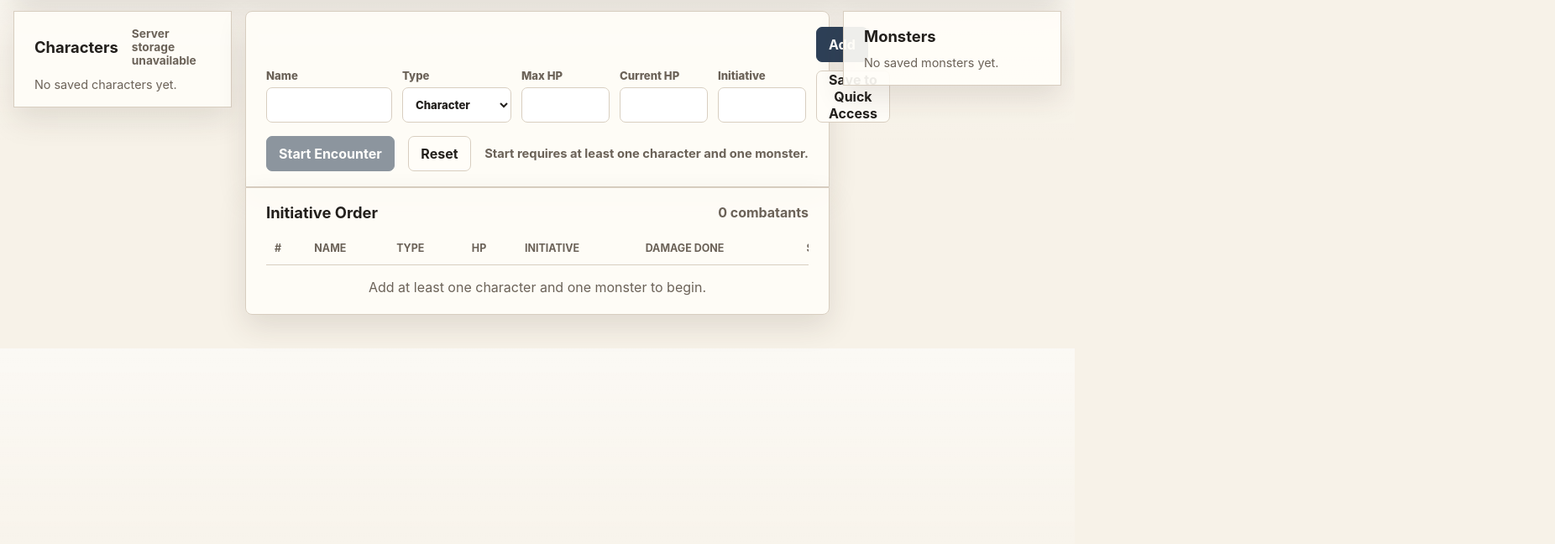
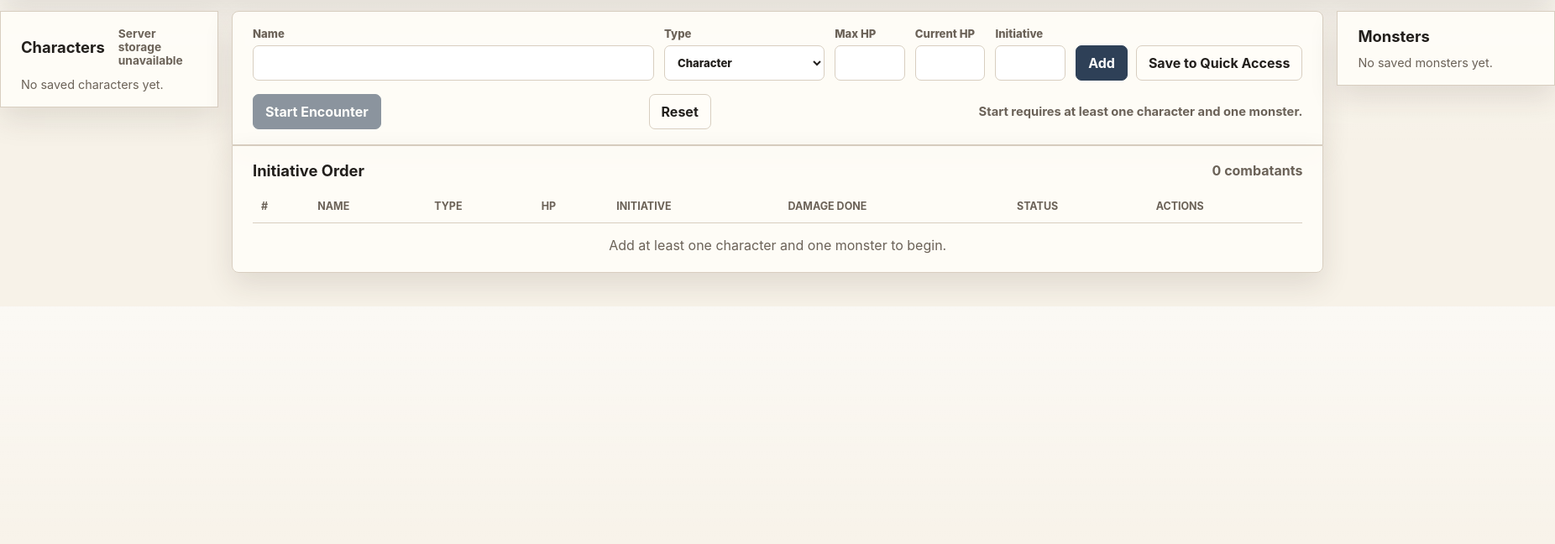
Before and after one commit to jaymoll/dnd-combat-tracker, a website: page index.html in a window 1280 px wide. Shown: the part 152-800 px from the top of the page at 84% size, 1852 px wide, since content can reach past the window. Drawn offline with Linux system fonts and the light colour scheme; no server answers.

Commit message:
changes to app ui

```diff
--- a/styles.css
+++ b/styles.css
@@ -60,7 +60,8 @@ button:disabled {
 }
 
 .app-shell {
-  width: min(1440px, calc(100% - 32px));
+  width: max-content;
+  min-width: calc(100% - 32px);
   margin: 0 auto;
   padding: 28px 0 40px;
 }
@@ -86,14 +87,14 @@ button:disabled {
 
 .tracker-layout {
   display: grid;
-  grid-template-columns: minmax(210px, 260px) minmax(0, 1fr) minmax(210px, 260px);
+  grid-template-columns: minmax(210px, 260px) minmax(max-content, 1fr) minmax(210px, 260px);
   gap: 16px;
   align-items: start;
   margin-top: 16px;
 }
 
 .tracker-main {
-  min-width: 0;
+  min-width: max-content;
 }
 
 .eyebrow {
@@ -151,7 +152,7 @@ h2 {
 .combatant-form,
 .damage-form {
   display: grid;
-  grid-template-columns: minmax(150px, 1.4fr) minmax(130px, 0.9fr) repeat(3, minmax(105px, 0.7fr)) auto;
+  grid-template-columns: minmax(220px, 2fr) minmax(130px, 0.8fr) repeat(3, minmax(78px, 0.35fr)) auto;
   gap: 12px;
   align-items: end;
 }
@@ -331,12 +332,15 @@ button:focus-visible {
 }
 
 .table-wrap {
-  overflow-x: auto;
+  display: flex;
+  justify-content: center;
+  width: 100%;
+  overflow-x: visible;
 }
 
 table {
   width: 100%;
-  min-width: 880px;
+  min-width: max-content;
   border-collapse: collapse;
 }
 
@@ -346,6 +350,7 @@ td {
   padding: 12px 10px;
   text-align: left;
   vertical-align: middle;
+  white-space: nowrap;
 }
 
 th {
@@ -369,6 +374,8 @@ tr.defeated-row {
 .name-cell {
   min-width: 180px;
   font-weight: 850;
+  overflow-wrap: anywhere;
+  white-space: normal;
 }
 
 .type-pill,
@@ -427,7 +434,8 @@ tr.defeated-row {
 
 @media (max-width: 860px) {
   .app-shell {
-    width: min(100% - 20px, 1180px);
+    width: calc(100% - 20px);
+    min-width: 0;
     padding-top: 10px;
   }
 
@@ -451,6 +459,13 @@ tr.defeated-row {
 
   .tracker-main {
     order: 1;
+    min-width: 0;
+  }
+
+  .table-wrap {
+    width: 100%;
+    justify-content: flex-start;
+    overflow-x: auto;
   }
 
   .monster-panel {
```
